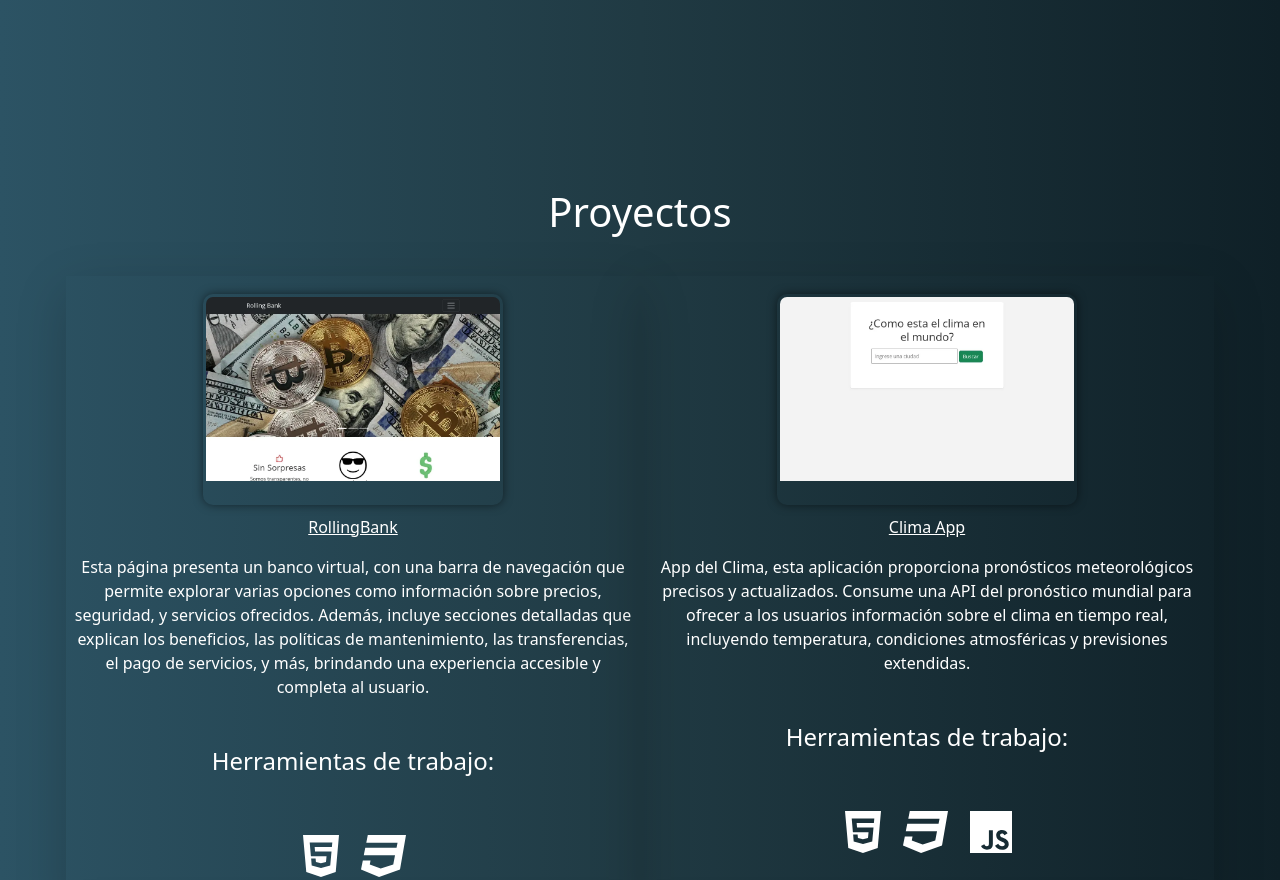
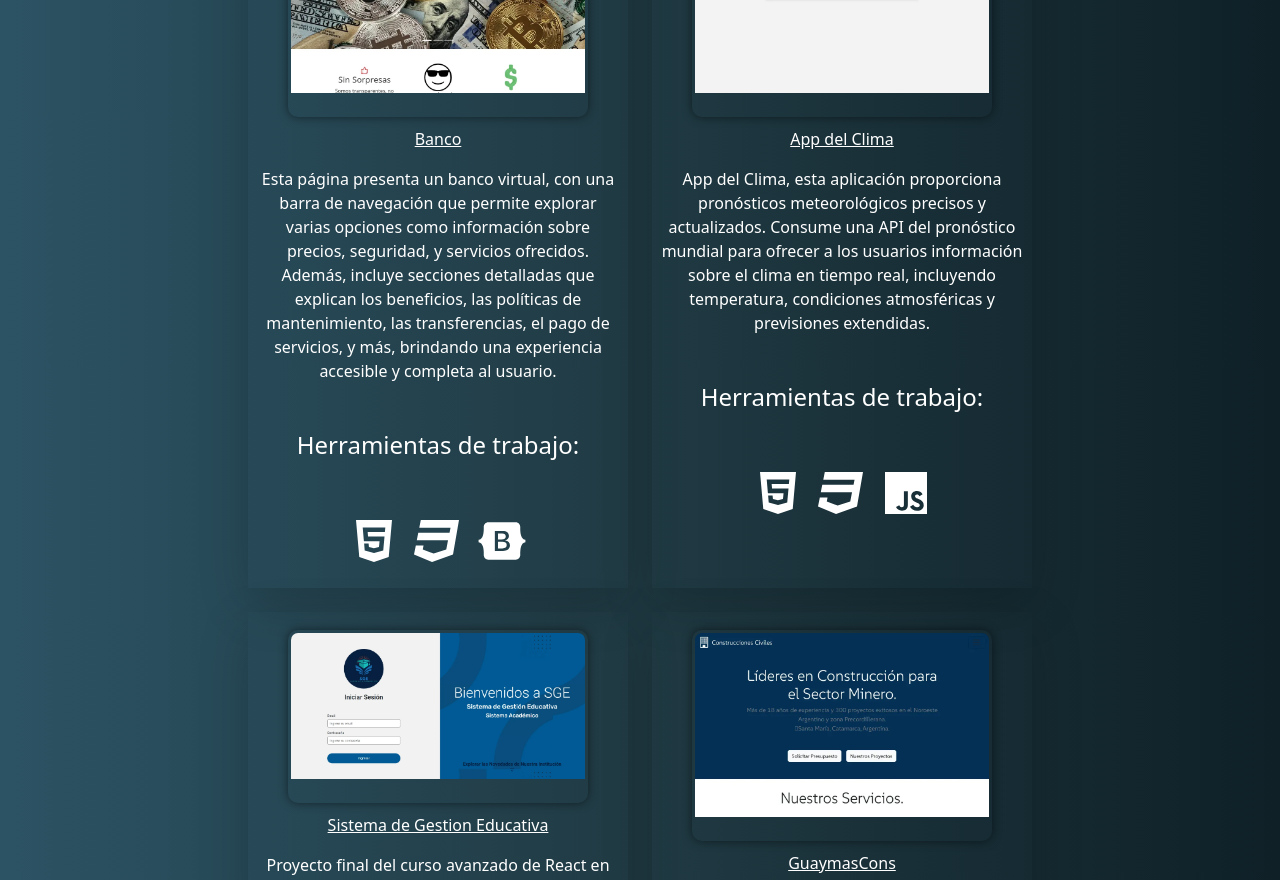
Before and after one commit to juantoranzos/portfolio, a React (Vite) app: page / in a window 1280 px wide. Shown: the part 1920-2800 px from the top of the page. Built offline with nearby package versions, Linux system fonts and the light colour scheme.

Commit message:
agregue el modal del contacto y arregle las cards de projects

```diff
--- a/package.json
+++ b/package.json
@@ -10,6 +10,7 @@
     "preview": "vite preview"
   },
   "dependencies": {
+    "@emailjs/browser": "^4.4.1",
     "@emotion/react": "^11.13.3",
     "@emotion/styled": "^11.13.0",
     "@mui/material": "^6.1.1",
--- a/src/App.css
+++ b/src/App.css
@@ -112,3 +112,7 @@ section div img{
 section div img:hover{
   transform: scale(1.05);
 }
+.card-spacing {
+  margin-left: 8px;
+  margin-right: 8px;
+}
--- a/src/components/AboutMe.tsx
+++ b/src/components/AboutMe.tsx
@@ -7,7 +7,7 @@ import { Habilidades } from "./Habilidades"
 
 export const AboutMe = () => {
     return (
-        <section className="py-0">
+        <section className="">
             <div className="container py-5 justify-content-center text-center align-items-center" data-aos="fade-up">
 
                 <h1 className='text-center text-white p-2 font-weight-bold m-3 fs-1 ' >Juan Toranzos</h1>
@@ -23,7 +23,7 @@ export const AboutMe = () => {
             </div>
             <Me></Me>
             <Habilidades />
-          <div className="vh-100 ">
+          <div>
             <Container className="py-5">
                   <Row>
                     <Col md={6} className="d-flex align-items-center justify-content-center">
--- a/src/components/Nav.tsx
+++ b/src/components/Nav.tsx
@@ -1,5 +1,6 @@
 import Nav from 'react-bootstrap/Nav';
 import Navbar from 'react-bootstrap/Navbar';
+import { FormContacto } from './FormContacto';
 
 export const Navegacion = () => {
   return (
@@ -11,7 +12,7 @@ export const Navegacion = () => {
           <Navbar.Toggle aria-controls="basic-navbar-nav" />
           <Navbar.Collapse id="basic-navbar-nav" className="justify-content-end">
             <Nav className="ml-auto">
-             <button className='btn btn-outline-light - p-2 m-2' id='contacto'>Contacto</button>
+             <FormContacto/>
             </Nav>
           </Navbar.Collapse>
         </div>
--- a/src/components/PersonalDate.tsx
+++ b/src/components/PersonalDate.tsx
@@ -71,7 +71,7 @@ export const PersonalDate: React.FC = () => {
         </li>
       </ul>
       <div className="text-center mt-4">
-        <Button variant="info" onClick={toggleLanguage}>
+        <Button variant="dark" onClick={toggleLanguage}>
           {texts[language].buttonText}
         </Button>
       </div>
--- a/src/components/Proyectos.tsx
+++ b/src/components/Proyectos.tsx
@@ -3,105 +3,78 @@ import banco from "../img/banco.webp";
 import sge from "../img/sge-DAXH5DF_.webp";
 import guay from "../img/guaymascons.webp";
 import clima from "../img/clima.webp";
-import { BiLogoTypescript } from "react-icons/bi";
 
 export const Proyectos = () => {
+    const projectData = [{
+      title:'Banco',
+      link: 'https://rollingbankjt.netlify.app/',
+      image: banco,
+      alt: 'RollingBank',
+      tecnologias: [<FaHtml5 />, <FaCss3 />, <FaBootstrap/>],
+      description: 'Esta página presenta un banco virtual, con una barra de navegación que permite explorar varias opciones como información sobre precios, seguridad, y servicios ofrecidos. Además, incluye secciones detalladas que explican los beneficios, las políticas de mantenimiento, las transferencias, el pago de servicios, y más, brindando una experiencia accesible y completa al usuario.'
+    },{
+        title: 'App del Clima',
+        link: 'https://chilaclima.netlify.app/',
+        image: clima,
+        alt: 'App del Clima',
+        tecnologias: [ <FaHtml5 />, <FaCss3 />, <FaJs />],
+        description: 'App del Clima, esta aplicación proporciona pronósticos meteorológicos precisos y actualizados. Consume una API del pronóstico mundial para ofrecer a los usuarios información sobre el clima en tiempo real, incluyendo temperatura, condiciones atmosféricas y previsiones extendidas.'
+
+    },{
+        title: 'Sistema de Gestion Educativa',
+        link: 'https://github.com/juantoranzos/proyectoFinalReactAdv',
+        image: sge,
+        alt: 'Sistema de Gestion Educativa',
+        tecnologias: [<FaReact />, <FaJs />, <FaBootstrap />, <FaCss3 />],
+        description: 'Proyecto final del curso avanzado de React en RollingCode. Desarrollo de un sistema de gestión educativa con múltiples funcionalidades: administración de usuarios, gestión de cursos, asignaturas, horarios, asistencias, calificaciones y novedades. Implementa Zustand para la gestión de estado global.'
+
+    },{
+        title: 'GuaymasCons',
+        link: 'https://construccionescivilesguaymas.netlify.app/',
+        image: guay,
+        alt: 'GuaymasCons',
+        tecnologias: [<FaHtml5 />, <FaCss3 />, <FaJs />, <FaReact />, <FaBootstrap />],
+        description: 'Diseñada para presentar los servicios y proyectos de una empresa minera, esta landing page combina un diseño atractivo y funcional. Utiliza las ultimas tecnologías para ofrecer una experiencia de usuario intuitiva, con secciones informativas sobre la empresa, sus proyectos y el impacto en la comunidad. Ideal para captar la atención de clientes potenciales y socios estratégicos.'
+    },
+]
     return (
         <>
-            <h3 className="text-center text-white p-3 m-3 font-weight-bold fs-1">Proyectos</h3>
-            <section className="container p-2 gap-2 ">
-                <div className="row">
-                    <div className="col-12 col-md-6 text-center shadow-lg rounded-xl  p-2" data-aos="flip-left">
-                        <a href="https://rollingbankjt.netlify.app/" target="_blank">
-                            <img src={banco} alt="rollingbank" className="pb-4 img-fluid" />
+        <h3 className="text-center text-white p-3 font-weight-bold m-3 fs-1">Proyectos</h3>
+        <section className="container">
+            <div className="row d-flex flex-wrap gap-4 justify-content-center">
+            {projectData.map((project, index) => (
+            <div
+              key={index}
+              className="col-12 col-md-6 col-lg-4 text-center shadow-lg rounded-xl p-2"
+              data-aos={index % 2 === 0 ? "flip-left" : "flip-right"}
+            >
+              <a href={project.link} target="_blank" rel="noopener noreferrer">
+                <img src={project.image} alt={project.alt} className="pb-4 img-fluid" />
               </a>
               <a
-                            href="https://rollingbankjt.netlify.app/"
+                href={project.link}
                 target="_blank"
+                rel="noopener noreferrer"
                 className="text-lg font-medium pt-8 pb-2 text-white d-block"
               >
-                            RollingBank
+                {project.title}
               </a>
-                        <p className="py-2 text-white text-justify">
-                            Esta página presenta un banco virtual, con una barra de navegación que permite explorar varias opciones como información sobre precios, seguridad, y servicios ofrecidos. Además, incluye secciones detalladas que explican los beneficios, las políticas de mantenimiento, las transferencias, el pago de servicios, y más, brindando una experiencia accesible y completa al usuario.
-                        </p>
-                        <h4 className="py-4 text-teal-600 text-white">Herramientas de trabajo:</h4>
-                        <div className="d-flex justify-content-center gap-3 text-3xl py-4">
-                            <FaHtml5 className="text-white icon" />
-                            <FaCss3 className="text-white icon" />
+              <p className="py-2 text-white text-justify">{project.description}</p>
+              <h4 className="py-4 text-white">Herramientas de trabajo:</h4>
+              <div className="d-flex justify-content-center gap-3 text-3xl py-2">
+                {project.tecnologias.map((TecnologiaIcon, tecnologiaIndex) => (
+                  <span key={tecnologiaIndex} className="text-white icon">
+                    {TecnologiaIcon}
+                  </span>
+                ))}
               </div>
             </div>
-                    <div className="col-12 col-md-6 text-center shadow-lg rounded-xl p-2" data-aos="flip-right">
-                        <a href="https://rollingbankjt.netlify.app/" target="_blank">
-                            <img src={clima} alt="appclima" className="pb-4 img-fluid" />
-                        </a>
-                        <a
-                            href="https://rollingbankjt.netlify.app/"
-                            target="_blank"
-                            className="text-lg font-medium pt-8 pb-2 text-white d-block"
-                        >
-                            Clima App
-                        </a>
-                        <p className="py-2 text-white text-justify">
-                        App del Clima, esta aplicación proporciona pronósticos meteorológicos precisos y actualizados. Consume una API del pronóstico mundial para ofrecer a los usuarios información sobre el clima en tiempo real, incluyendo temperatura, condiciones atmosféricas y previsiones extendidas.
-                        </p>
-                        <h4 className="py-4 text-teal-600 text-white">Herramientas de trabajo:</h4>
-                        <div className="d-flex justify-content-center gap-3 text-3xl py-4">
-                            <FaHtml5 className="text-white icon" />
-                            <FaCss3 className="text-white icon" />
-                            <FaJs className="text-white icon" />
-                        </div>
-                    </div>
-                    <div className="col-12 col-md-6 text-center shadow-lg rounded-xl p-2" data-aos="flip-left">
-                        <a href="https://github.com/juantoranzos/proyectoFinalReactAdv" target="_blank">
-                            <img src={sge} alt="Petshop" className="pb-4 img-fluid" />
-                        </a>
-                        <a
-                            href="https://github.com/juantoranzos/proyectoFinalReactAdv"
-                            target="_blank"
-                            className="text-lg font-medium pt-8 pb-2 text-white d-block"
-                        >
-                            Sistema de Gestión Educativa
-                        </a>
-                        <p className="py-2 text-white text-justify">
-                            Proyecto final del curso avanzado de React en RollingCode <br />
-                            Desarrollo de un sistema de gestión educativa con múltiples funcionalidades: administración de usuarios, gestión de cursos, asignaturas, horarios, asistencias, calificaciones y novedades. Implementa Zustand para la gestión de estado global.
-                        </p>
-                        <h4 className="py-4 text-white">Herramientas de trabajo:</h4>
-                        <div className="d-flex justify-content-center gap-3 text-3xl py-4">
-                            <FaHtml5 className="text-white icon" />
-                            <FaCss3 className="text-white icon" />
-                            <FaBootstrap className="text-white icon" />
-                            <FaReact className="text-white icon" />
-                            <FaJs className="text-white icon" />
-                        </div>
+          ))}
+
             </div>
 
-                    <div className="col-12 col-md-6 text-center shadow-lg rounded-xl p-2" data-aos="flip-right">
-                        <a href="https://github.com/juantoranzos/proyectoFinalReactAdv" target="_blank">
-                            <img src={guay} alt="guay" className="pb-4 img-fluid" />
-                        </a>
-                        <a
-                            href="https://construccionescivilesguaymas.netlify.app/"
-                            target="_blank"
-                            className="text-lg font-medium pt-8 pb-2 text-white d-block"
-                        >
-                            Guaymás Construcciones
-                        </a>
-                        <p className="py-2 text-white text-justify">
-                        Diseñada para presentar los servicios y proyectos de una empresa minera, esta landing page combina un diseño atractivo y funcional. Utiliza las ultimas tecnologías para ofrecer una experiencia de usuario intuitiva, con secciones informativas sobre la empresa, sus proyectos y el impacto en la comunidad. Ideal para captar la atención de clientes potenciales y socios estratégicos.
-                        </p>
-                        <h4 className="py-4 text-white">Herramientas de trabajo:</h4>
-                        <div className="d-flex justify-content-center gap-3 text-3xl py-2">
-                            <FaHtml5 className="text-white icon" />
-                            <FaCss3 className="text-white icon" />
-                            <FaBootstrap className="text-white icon" />
-                            <FaReact className="text-white icon" />
-                            <BiLogoTypescript className="text-white icon" />
-                        </div>
-                    </div>
-                </div>
         </section>
+
         </>
     );
 };
--- a/src/pages/Home.tsx
+++ b/src/pages/Home.tsx
@@ -2,8 +2,8 @@
 
 import { Navegacion } from '../components/Nav';
 import { About } from './About';
-import { Contacto } from './Contacto';
 import { Proyectos } from '../components/Proyectos';
+import { Footer } from '../components/Footer';
 
 export const Home = () => {
   return (
@@ -11,7 +11,8 @@ export const Home = () => {
       <Navegacion />
       <About  />
       <Proyectos />
-      <Contacto />
+
+      <Footer />
     </>
   );
 };
--- a/src/routes/AppRouter.tsx
+++ b/src/routes/AppRouter.tsx
@@ -1,8 +1,7 @@
 import { BrowserRouter, Route, Routes } from "react-router-dom"
 import { Home } from "../pages/Home"
 import { About } from "../pages/About"
-import { Contacto } from "../pages/Contacto"
-import { Proyectos } from "../pages/Proyectos"
+
 
 export const AppRouter = () => {
   return (
@@ -11,8 +10,7 @@ export const AppRouter = () => {
     <Routes>
         <Route path="/" element={<Home />} />
         <Route path="/about" element={<About />} />
-        <Route path="/contact" element={<Contacto />} />
-        <Route path="/proyects" element={<Proyectos />} />
+
 
 
     </Routes>
```
Also changed, not shown: src/components/Footer.tsx (added, +8 -0 lines), src/components/FormContacto.tsx (+41 -12 lines), src/pages/Contacto.tsx (deleted, +0 -11 lines), src/pages/Proyectos.tsx (deleted, +0 -7 lines), 1 other file (tests, documents, lock files or other folders). Lines whose indentation alone changed are shown as unchanged.
